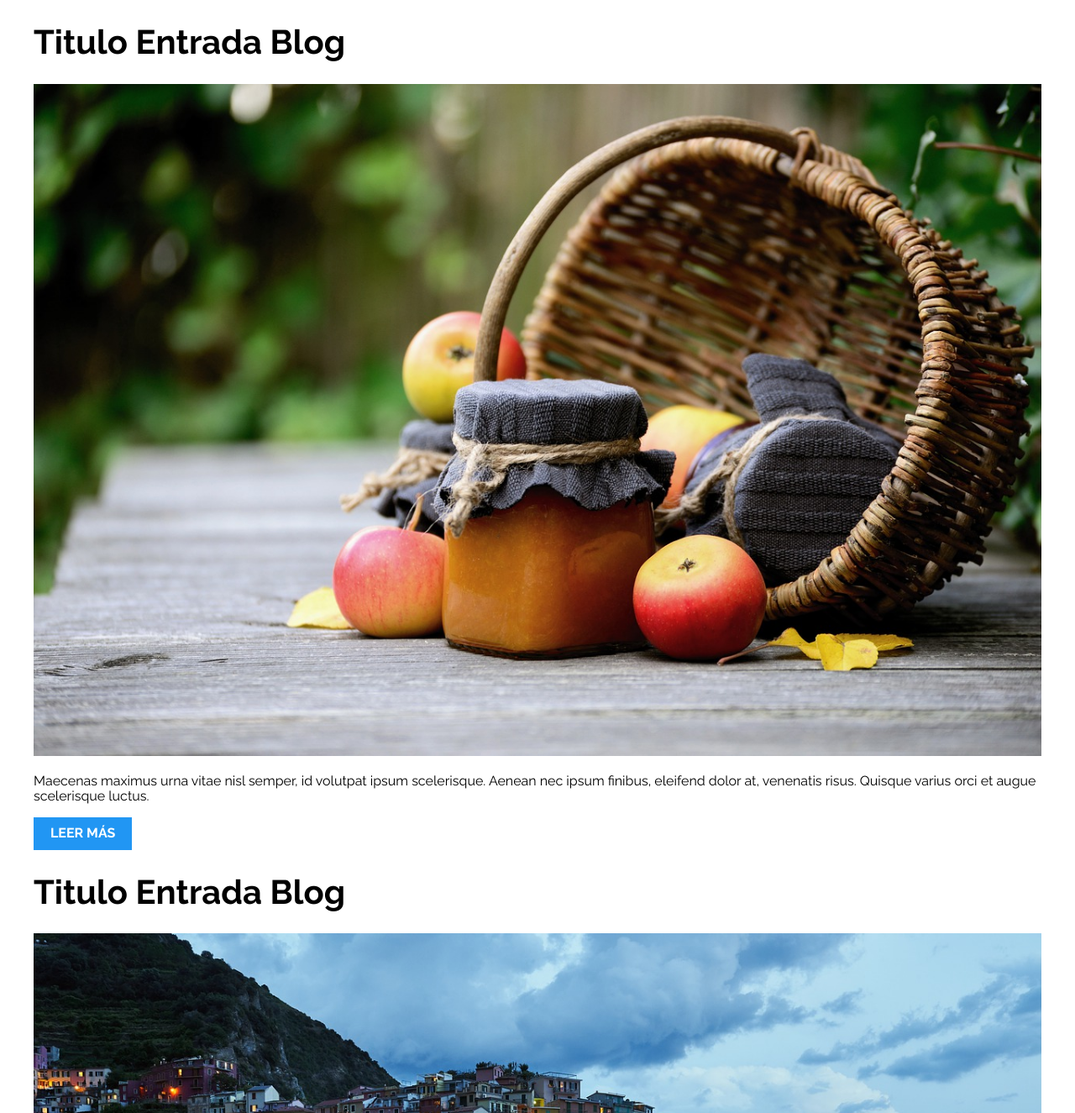
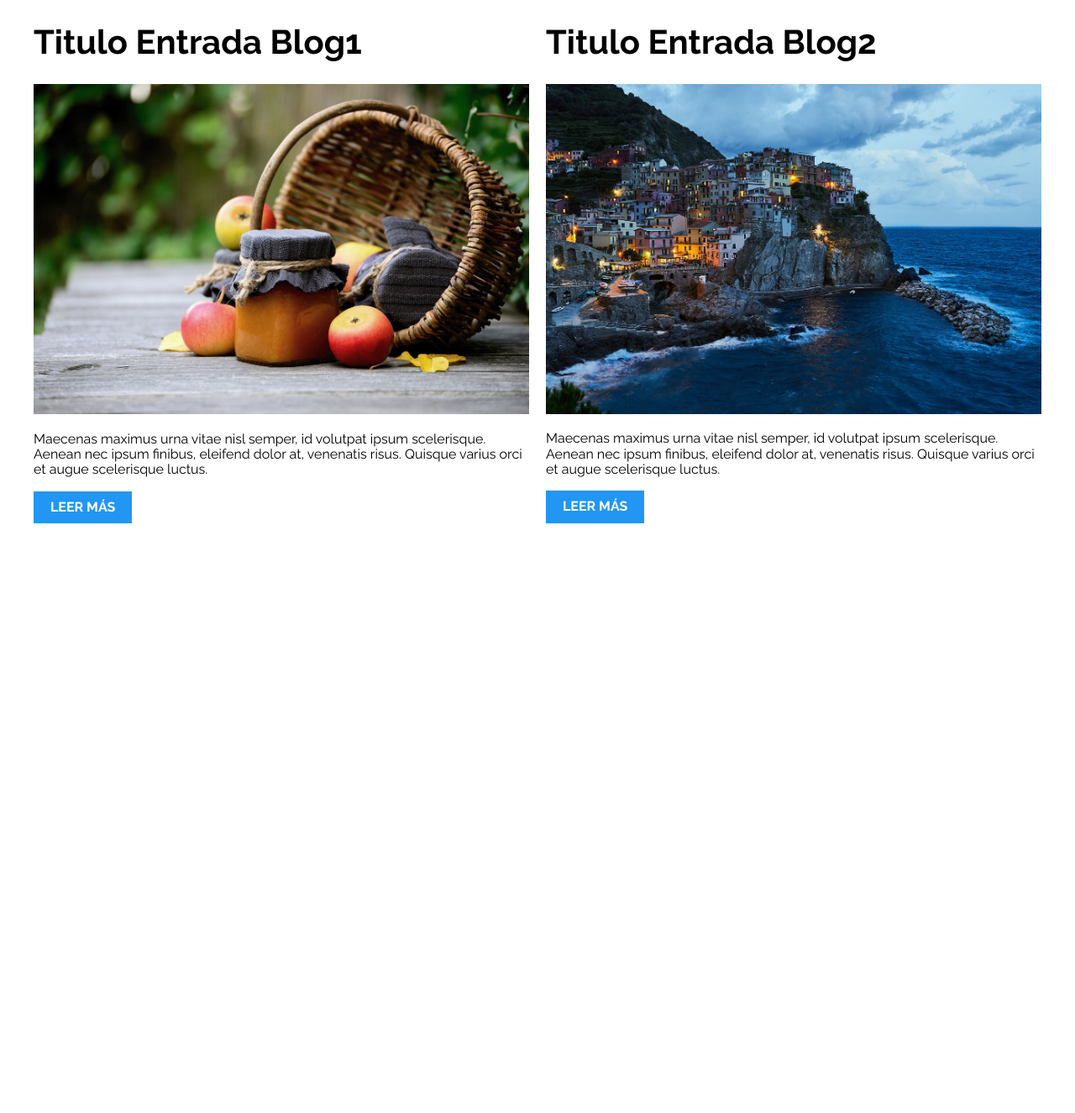
Before and after one commit to JovanniVilla/Studio-Fenixazzul-Cursos, a PHP site: page / in a window 1280 px wide. Shown: the top 1325 px of the page at 84% size. After the commit the page ends 623 px from the top, so only its background shows below. Run offline with PHP 8.4, Linux system fonts and the light colour scheme.

Commit message:
grid 2 columnas

```diff
--- a/PatronesRWD/PatronesRWD/01-2columnas_iguales_css_grid/css/styles.css
+++ b/PatronesRWD/PatronesRWD/01-2columnas_iguales_css_grid/css/styles.css
@@ -39,3 +39,11 @@ h1 {
 }
 
 /** CODIGO AQUI **/
+
+@media (min-width: 768px) {
+    .dos-colum{
+        display: grid;
+        grid-template-columns: repeat(2, 1fr);
+        column-gap: 2rem;
+    }
+}
--- a/PatronesRWD/PatronesRWD/01-2columnas_iguales_css_grid/index.html
+++ b/PatronesRWD/PatronesRWD/01-2columnas_iguales_css_grid/index.html
@@ -12,15 +12,16 @@
 
 <body>
 
-    <div class="contenedor">
+    <div class="contenedor dos-colum">
         <article class="entrada-blog">
-            <h1>Titulo Entrada Blog</h1>
+            <h1>Titulo Entrada Blog1</h1>
             <img src="img/imagen1.jpg">
             <p>Maecenas maximus urna vitae nisl semper, id volutpat ipsum scelerisque. Aenean nec ipsum finibus, eleifend dolor at, venenatis risus. Quisque varius orci et augue scelerisque luctus.</p>
             <a href="#">Leer más</a>
+
         </article>
         <article class="entrada-blog">
-            <h1>Titulo Entrada Blog</h1>
+            <h1>Titulo Entrada Blog2</h1>
             <img src="img/imagen2.jpg">
             <p>Maecenas maximus urna vitae nisl semper, id volutpat ipsum scelerisque. Aenean nec ipsum finibus, eleifend dolor at, venenatis risus. Quisque varius orci et augue scelerisque luctus.</p>
             <a href="#">Leer más</a>
```
